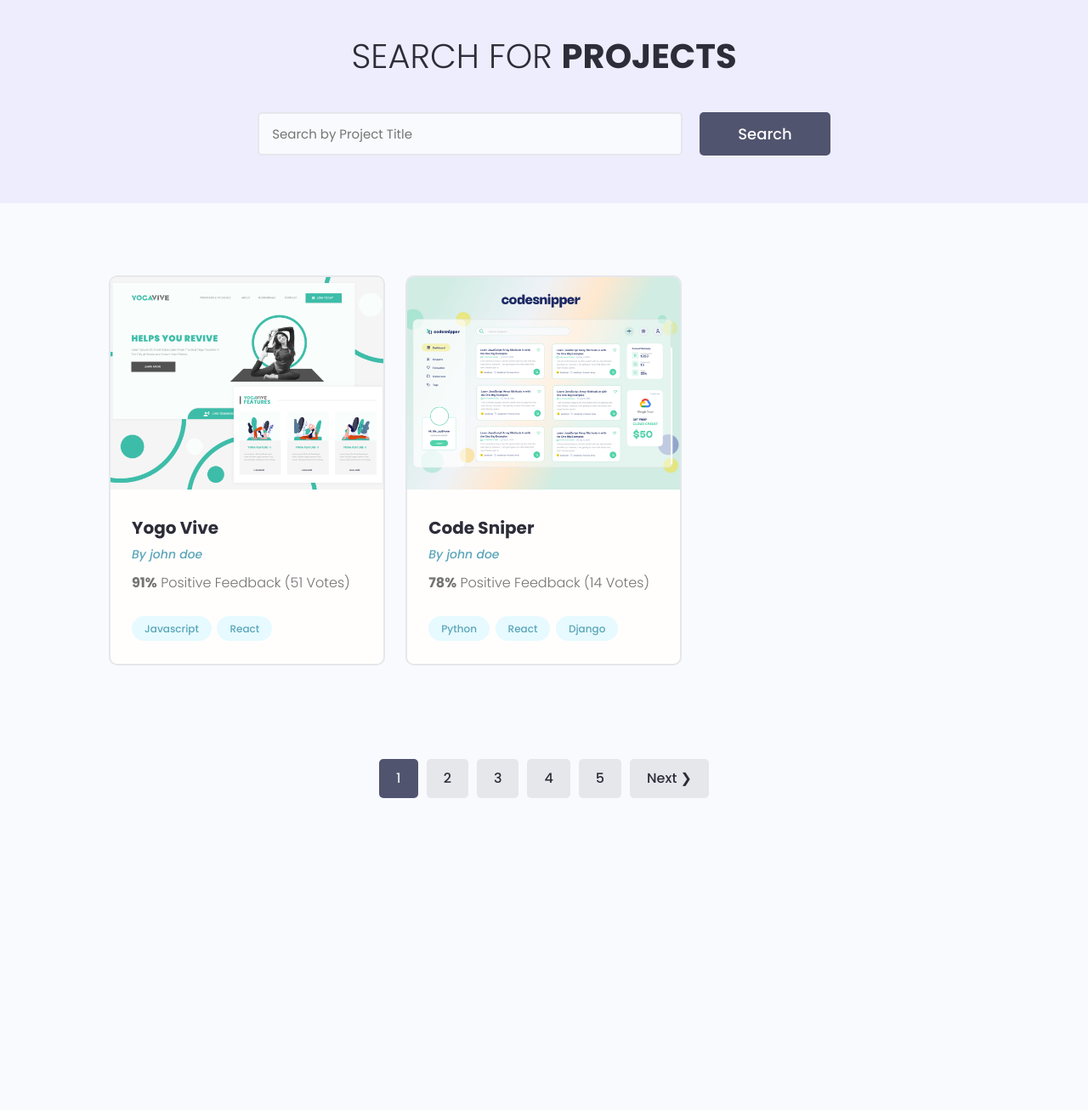
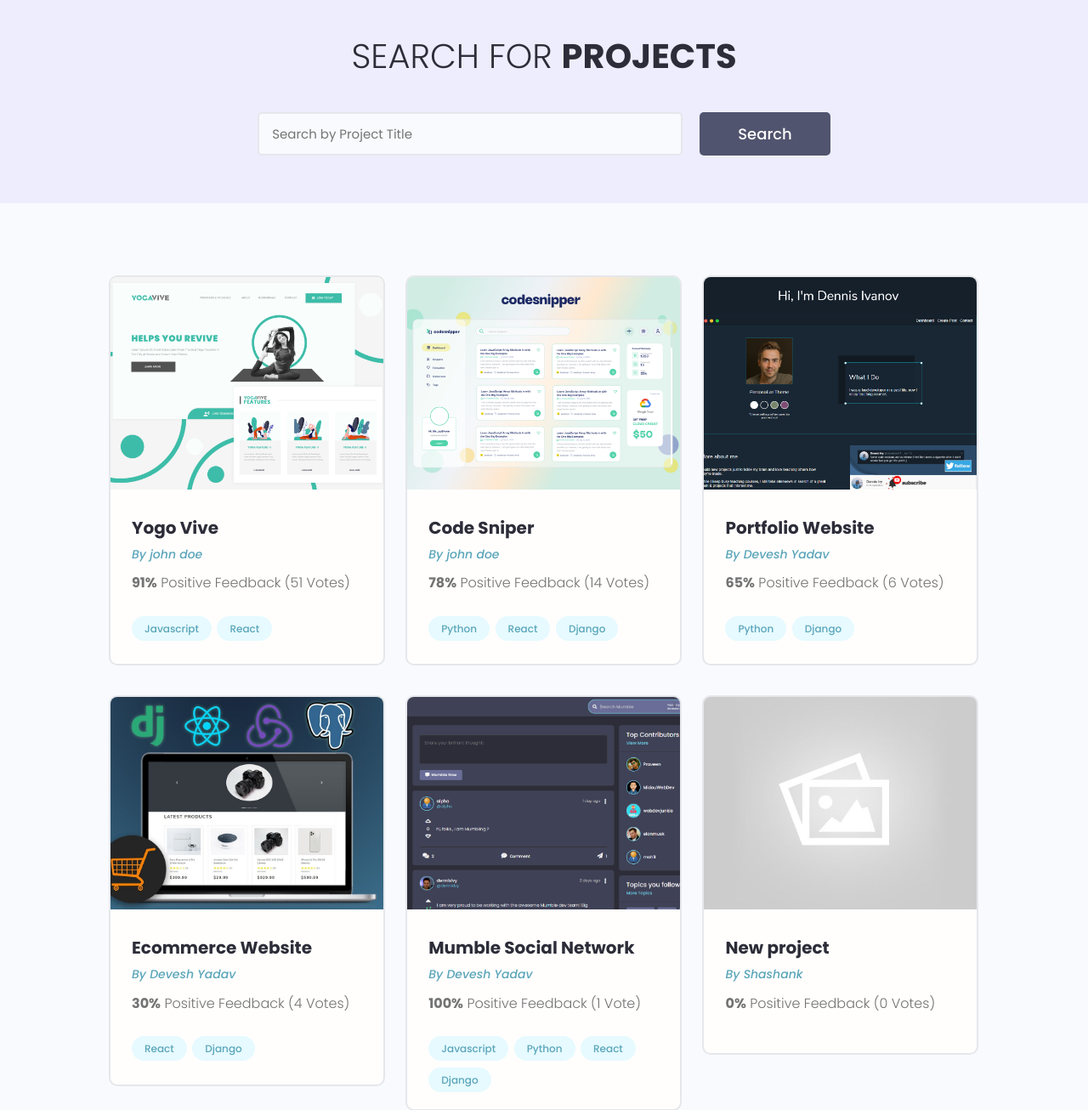
Before and after one commit to DeveshYadav13/Devify, a Django app: page /projects/ in a window 1280 px wide. Shown: the part 81-1387 px from the top of the page at 85% size. Before the commit the page ends 1020 px from the top, so only its background shows below. Run offline with Django 4.2, Linux system fonts and the light colour scheme; data comes from the database, SQL or seed files in the repository; some libraries are stand-ins or nearby versions.

Commit message:
Fixed search and pagination bug

```diff
--- a/projects/templates/projects/projects.html
+++ b/projects/templates/projects/projects.html
@@ -11,7 +11,7 @@
       </div>
 
       <div class="hero-section__search">
-        <form class="form" action="{% url 'projects' %}" method="get">
+        <form id="searchForm" class="form" action="{% url 'projects' %}" method="get">
           <div class="form__field">
             <label for="formInput#search">Search By Projects </label>
             <input class="input input--text" id="formInput#search" type="text" name="search_query"
--- a/projects/views.py
+++ b/projects/views.py
@@ -10,7 +10,7 @@ from .utils import searchProjects,paginateProjects
 def projects(request):
 
     projects,search_query = searchProjects(request)
-    custom_range, projects = paginateProjects(request, projects,2)
+    custom_range, projects = paginateProjects(request, projects,6)
 
     context = {'projects':projects,'search_query':search_query,'custom_range':custom_range}
     return render(request,'projects/projects.html',context)
--- a/templates/main.html
+++ b/templates/main.html
@@ -45,4 +45,5 @@
     {% endblock content %}
 </body>
 <script src="{% static 'uikit/app.js' %}"></script>
+<script src="{% static 'js/app.js' %}"></script>
 </html>
--- a/templates/pagination.html
+++ b/templates/pagination.html
@@ -4,21 +4,21 @@
   <ul class="container">
 
     {% if queryset.has_previous %}
-    <li><a href="?page={{queryset.previous_page_number}}" class="btn page-link">&#10094; Prev</a></li>
+    <li><a href="?page={{queryset.previous_page_number}}" class="btn page-link" data-page="{{queryset.previous_page_number}}" >&#10094; Prev</a></li>
     {% endif %}
 
     {% for page in custom_range %}
 
       {% if page == queryset.number %}
-      <li><a href="?page={{page}}" class="btn btn--sub">{{page}}</a></li>
+      <li><a href="?page={{page}}" class="btn btn--sub" data-page="{{page}}" >{{page}}</a></li>
       {% else %}
-      <li><a href="?page={{page}}" class="btn page-link">{{page}}</a></li>
+      <li><a href="?page={{page}}" class="btn page-link" data-page="{{page}}">{{page}}</a></li>
       {% endif %}
 
     {% endfor %}
 
     {% if queryset.has_next %}
-    <li><a href="?page={{queryset.next_page_number}}" class="btn page-link">Next &#10095;</a></li>
+    <li><a href="?page={{queryset.next_page_number}}" class="btn page-link" data-page="{{queryset.next_page_number}}" >Next &#10095;</a></li>
     {% endif %}
 
   </ul>
--- a/users/templates/users/profiles.html
+++ b/users/templates/users/profiles.html
@@ -12,7 +12,7 @@
 
             <div class="hero-section__search">
 
-                <form class="form" action="{% url 'profiles' %}" method="get">
+                <form id="searchForm" class="form" action="{% url 'profiles' %}" method="get">
                     <div class="form__field">
                         <label for="formInput#search">Search Developers </label>
                         <input class="input input--text" id="formInput#search" type="text" name="search_query"
```
Also changed, not shown: static/js/main.js (added, +22 -0 lines).
